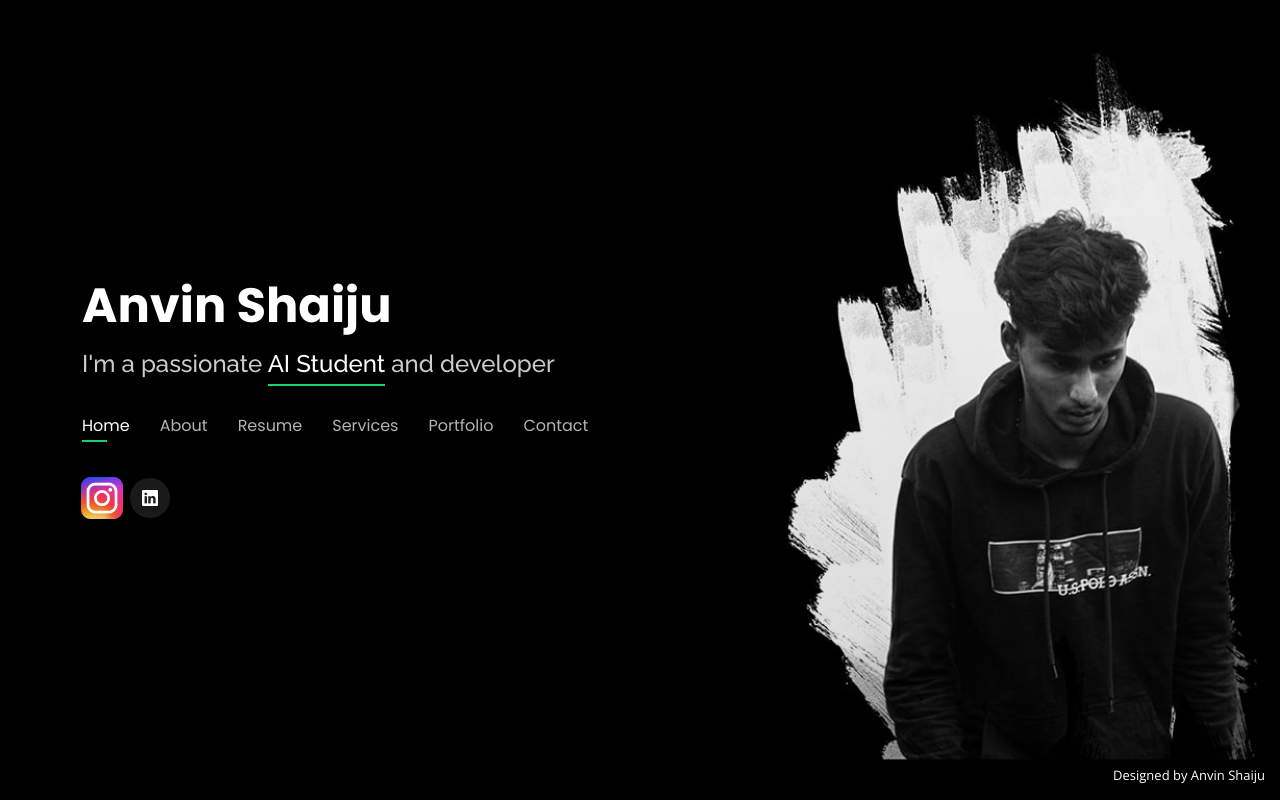
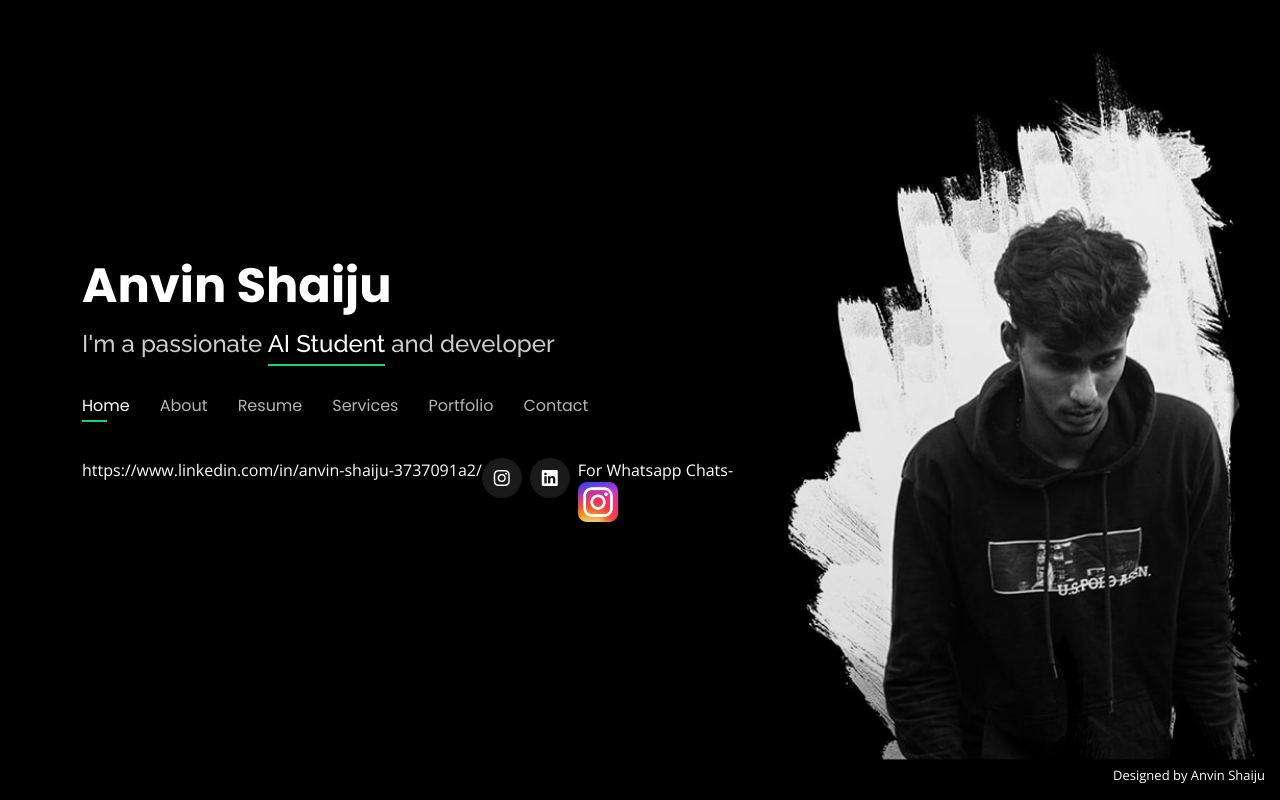
Before and after one commit to anvin-shaiju/anvin-shaiju.github.io, a plain HTML site: page index.html in a window 1280 px wide. Drawn offline with nearby package versions, Linux system fonts and the light colour scheme; a web font is replaced by a local one.

Commit message:
Update index.html

```diff
--- a/index.html
+++ b/index.html
@@ -54,8 +54,14 @@
 
       <div class="social-links">
 
-        <a href="https://instagram.com/anvin_shaiju?igshid=NTA5ZTk1NTc="><img src="assets/img/insta.png" alt="instagram" style="width:42px;height:42px;"></a>
-        <a href="#" class="linkedin"><i class="bi bi-linkedin"></i></a>
+          https://www.linkedin.com/in/anvin-shaiju-3737091a2/
+        <a href="https://instagram.com/anvin_shaiju?igshid=NTA5ZTk1NTc=" class="instagram"><i class="bi bi-instagram"></i></a>
+
+
+         <a href=" https://www.linkedin.com/in/anvin-shaiju-3737091a2/" class="linkedin"><i class="bi bi-linkedin"></i></a>
+        <br>
+        <p>For Whatsapp Chats-<a href="https://wa.me/+919995896876" class="linkedin"><img src="assets/img/insta.png" alt="" class="img-fluid"></a</p>
+
       </div>
 
     </div>
```
